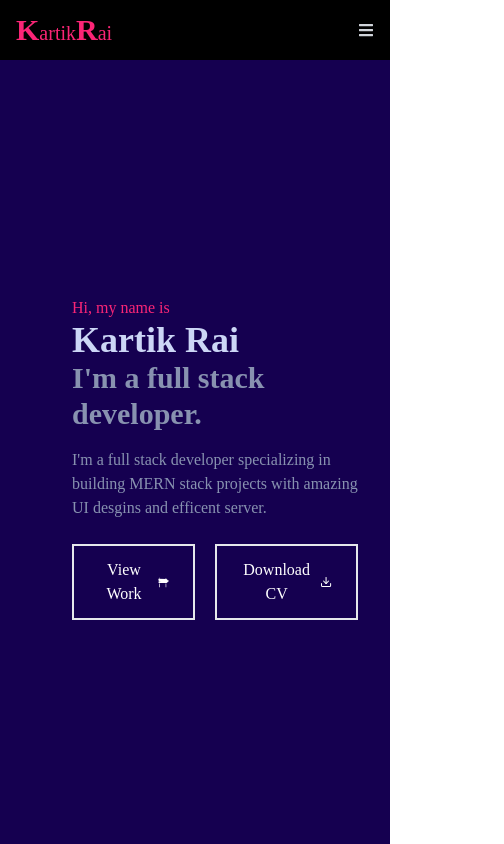
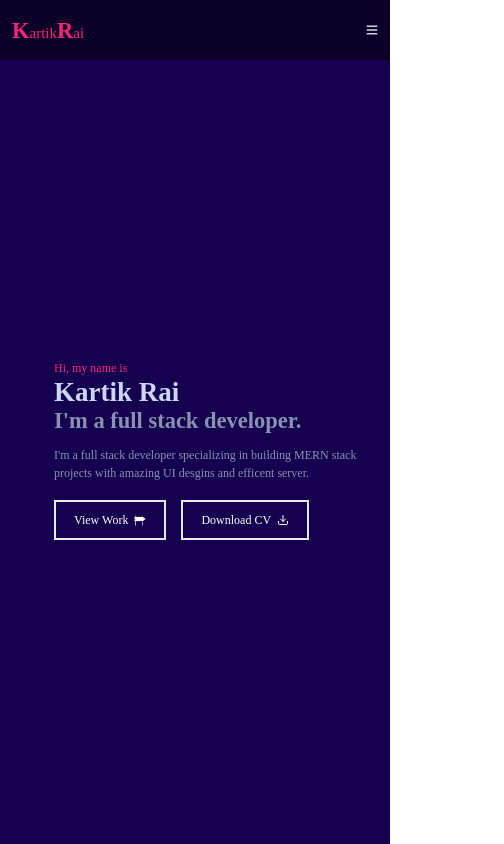
Before and after one commit to kartik990/portfolio, a React (Create React App) app: page / in a window 390 px wide. Shown: the top 844 px of the page, 504 px wide, since content can reach past the window. Built offline with nearby package versions, Linux system fonts and the light colour scheme.

Commit message:
responsive fix

```diff
--- a/public/index.html
+++ b/public/index.html
@@ -1,9 +1,24 @@
 <!DOCTYPE html>
 <html lang="en">
   <head>
+    <meta charset="UTF-8" />
+    <meta http-equiv="X-UA-Compatible" content="IE=edge" />
+    <meta name="viewport" content="width=device-width, initial-scale=1.0" />
     <link rel="icon" type="favicon" href="/favicon.ico" />
     <title>Kartik Rai</title>
   </head>
+  <style>
+    * {
+      padding: 0;
+      margin: 0;
+      box-sizing: border-box;
+    }
+    @media (max-width: 425px) {
+      * {
+        font-size: 12px;
+      }
+    }
+  </style>
   <body>
     <div id="root"></div>
   </body>
--- a/src/components/Contact.jsx
+++ b/src/components/Contact.jsx
@@ -6,7 +6,7 @@ const Contact = () => {
   return (
     <div name="contact" className="w-full bg-[#150050] ">
       <div className="max-w-[1000px] mx-auto">
-        <div className="flex justify-between px-20">
+        <div className="justify-between px-20 py-10">
           <div className="pb-8 ">
             <p className="text-4xl font-bold inline border-b-4 border-pink-600 text-gray-300">
               Contact
--- a/src/components/NavBar.jsx
+++ b/src/components/NavBar.jsx
@@ -9,7 +9,7 @@ const NavBar = () => {
 
   return (
     <div
-      className={`fixed w-full h-[60px] flex justify-between p-4 items-center  bg-[#000000] text-gray-300`}
+      className={`fixed w-full h-[60px] flex justify-between p-4 items-center z-20  bg-[#0000007d] text-gray-300 `}
     >
       {/* logo */}
       <Link to="home" smooth={true} duration={500}>
```
